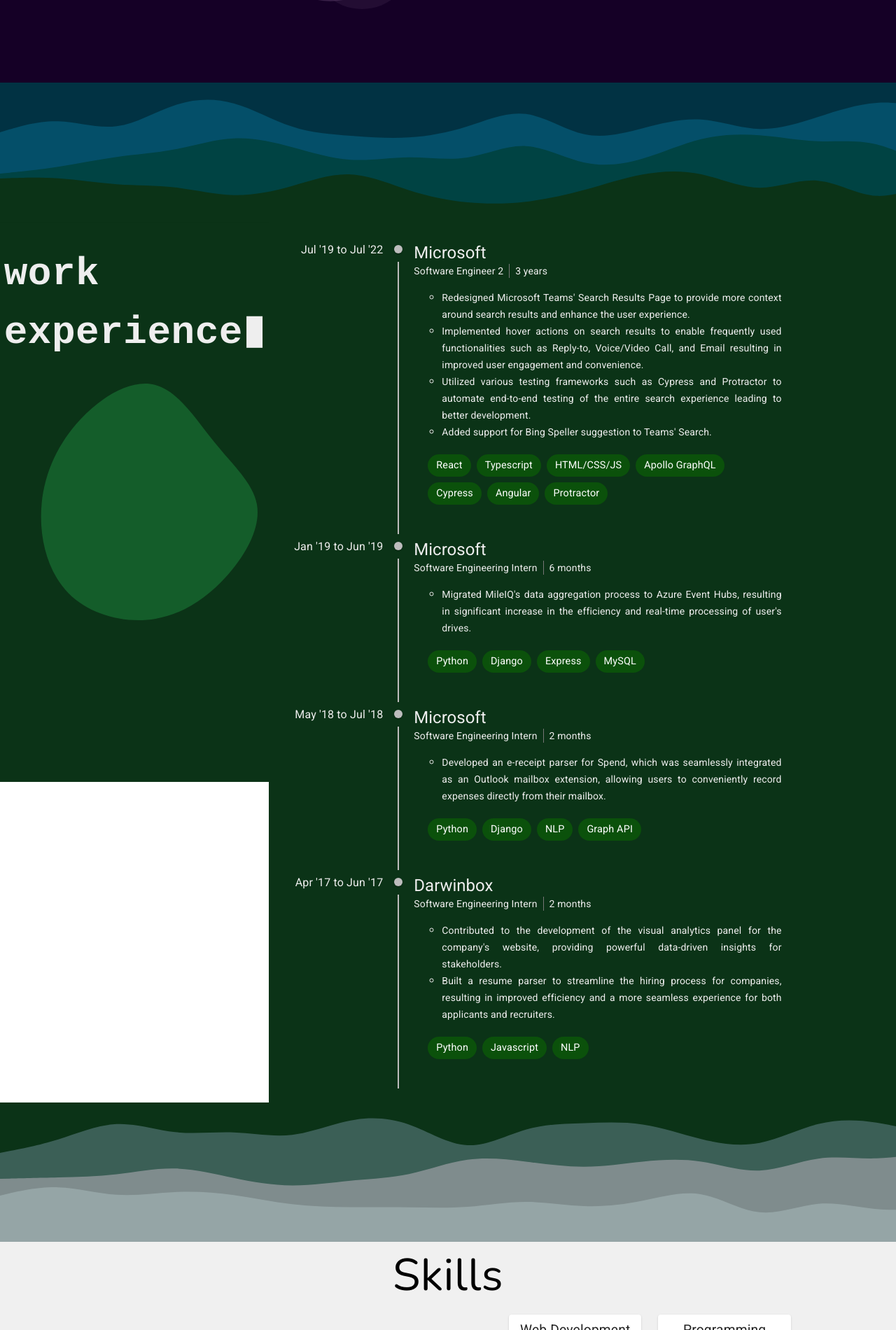
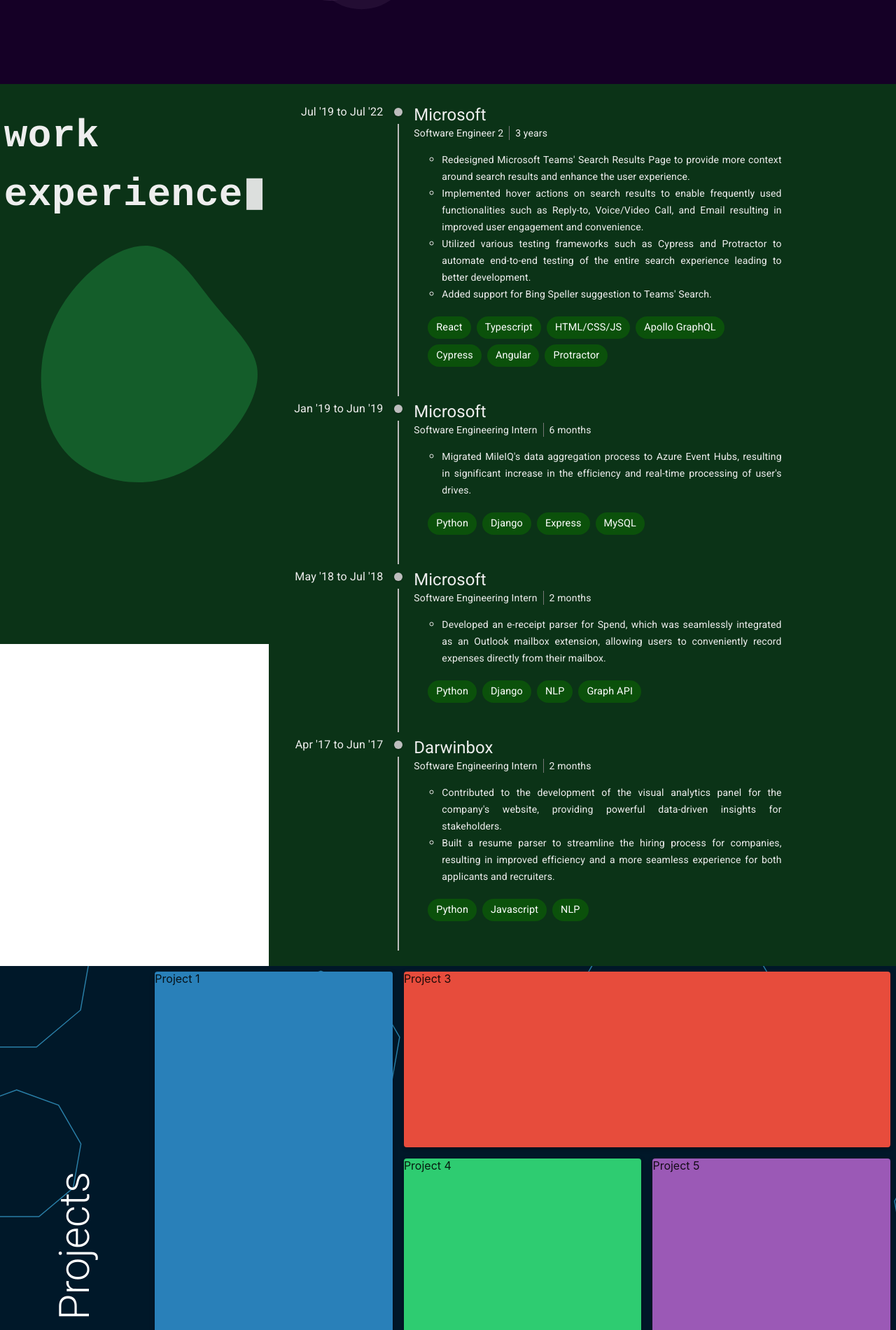
Before and after one commit to prashanthrebala/portfolio, a React (Create React App) app: page / in a window 1280 px wide. Shown: the part 680-2580 px from the top of the page at 70% size. Built offline with nearby package versions, Linux system fonts and the light colour scheme; a web font is replaced by a local one.

Commit message:
disabled section transition bg

```diff
--- a/src/App.tsx
+++ b/src/App.tsx
@@ -12,25 +12,25 @@ function App() {
 	return (
 		<>
 			<Intro />
-			<Box
+			{/* <Box
 				sx={{
 					backgroundImage: `url(${wave1})`,
 					width: "100%",
 					height: "200px",
 					margin: "-0.1rem 0rem",
 				}}
-			/>
+			/> */}
 			<WorkTimeline />
-			<Box
+			{/* <Box
 				sx={{
 					backgroundImage: `url(${wave2})`,
 					width: "100%",
 					height: "200px",
 					margin: "-0.1rem 0rem",
 				}}
-			/>
+			/> */}
+			<Projects />
 			<Skills />
-			<Projects />
 		</>
 	);
 }
```
